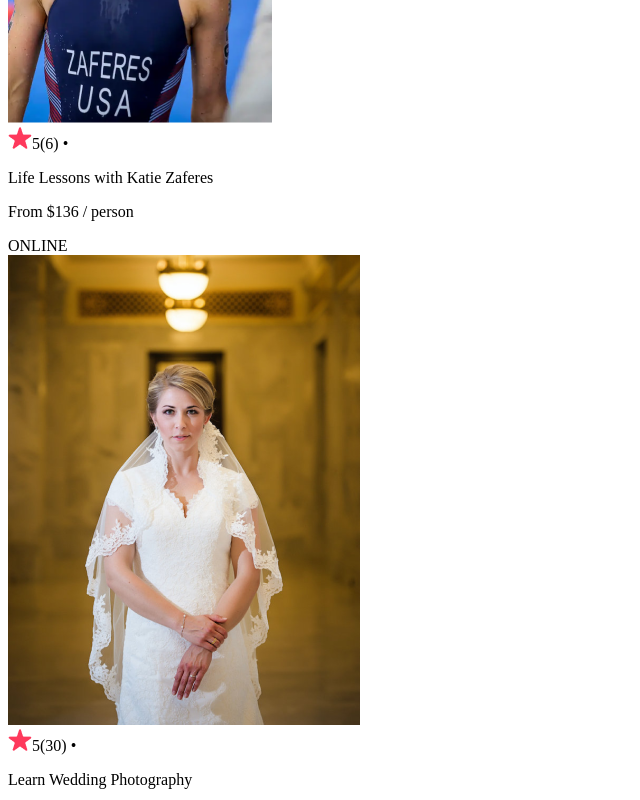
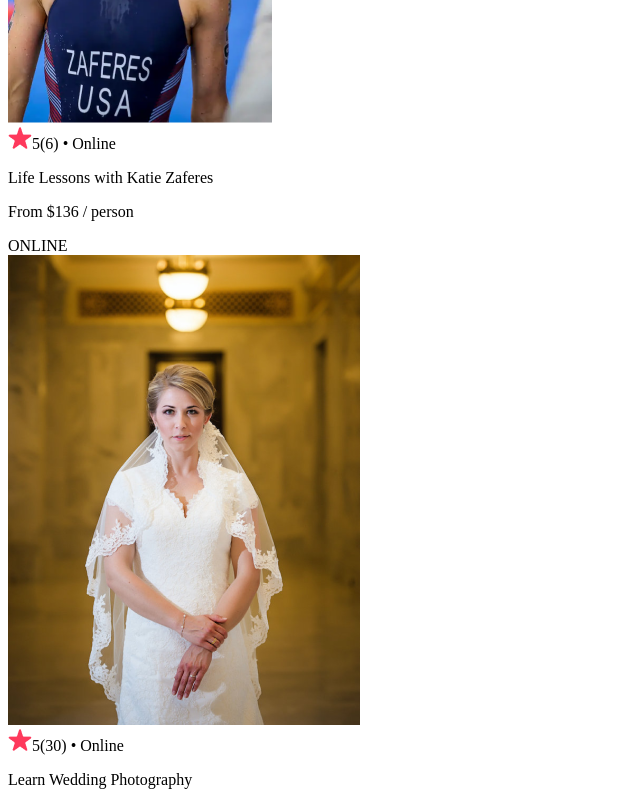
Before and after one commit to yash251/react-airbnb-exp, a React app: page / in a window 1280 px wide. Shown: the part 1760-2560 px from the top of the page, without its empty margins (0-640 px from the left). Built offline with nearby package versions, Linux system fonts and the light colour scheme; the HTML template or start-up script is replaced by a standard one.

Commit message:
add item={item}

```diff
--- a/App.js
+++ b/App.js
@@ -9,13 +9,7 @@
         return (
             <Card
                 key={item.id}
-                img={item.coverImg}
-                rating={item.stats.rating}
-                reviewCount={item.stats.reviewCount}
-                location={item.location}
-                title={item.title}
-                price={item.price}
-                openSpots={item.openSpots}
+                item={item}
             />
         )
     })
--- a/components/Card.js
+++ b/components/Card.js
@@ -2,25 +2,25 @@
 
 export default function Card(props) {
     let badgeText;
-    if(props.openSpots === 0) {
+    if(props.item.openSpots === 0) {
         badgeText = "SOLD OUT";
     }
-    else if(props.location === "Online") {
+    else if(props.item.location === "Online") {
         badgeText = "ONLINE"
     }
 
         return (
-        <div className="card">
-            {badgeText && <div className="card--badge">{badgeText}</div>} {/* conditional rendering */}
-            <img src={`../images/${props.img}`} className="card--image" />
-            <div className="card--stats">
-                <img src="../images/star.png" className="card--star" />
-                <span>{props.rating}</span>
-                <span className="gray">({props.reviewCount}) • </span>
-                <span className="gray">{props.country}</span>
+            <div className="card">
+                {badgeText && <div className="card--badge">{badgeText}</div>}
+                <img src={`../images/${props.item.coverImg}`} className="card--image" />
+                <div className="card--stats">
+                    <img src="../images/star.png" className="card--star" />
+                    <span>{props.item.stats.rating}</span>
+                    <span className="gray">({props.item.stats.reviewCount}) • </span>
+                    <span className="gray">{props.item.location}</span>
+                </div>
+                <p className="card--title">{props.item.title}</p>
+                <p className="card--price"><span className="bold">From ${props.item.price}</span> / person</p>
             </div>
-            <p>{props.title}</p>
-            <p><span className="bold">From ${props.price}</span> / person</p>
-        </div>
     )
 }
```
